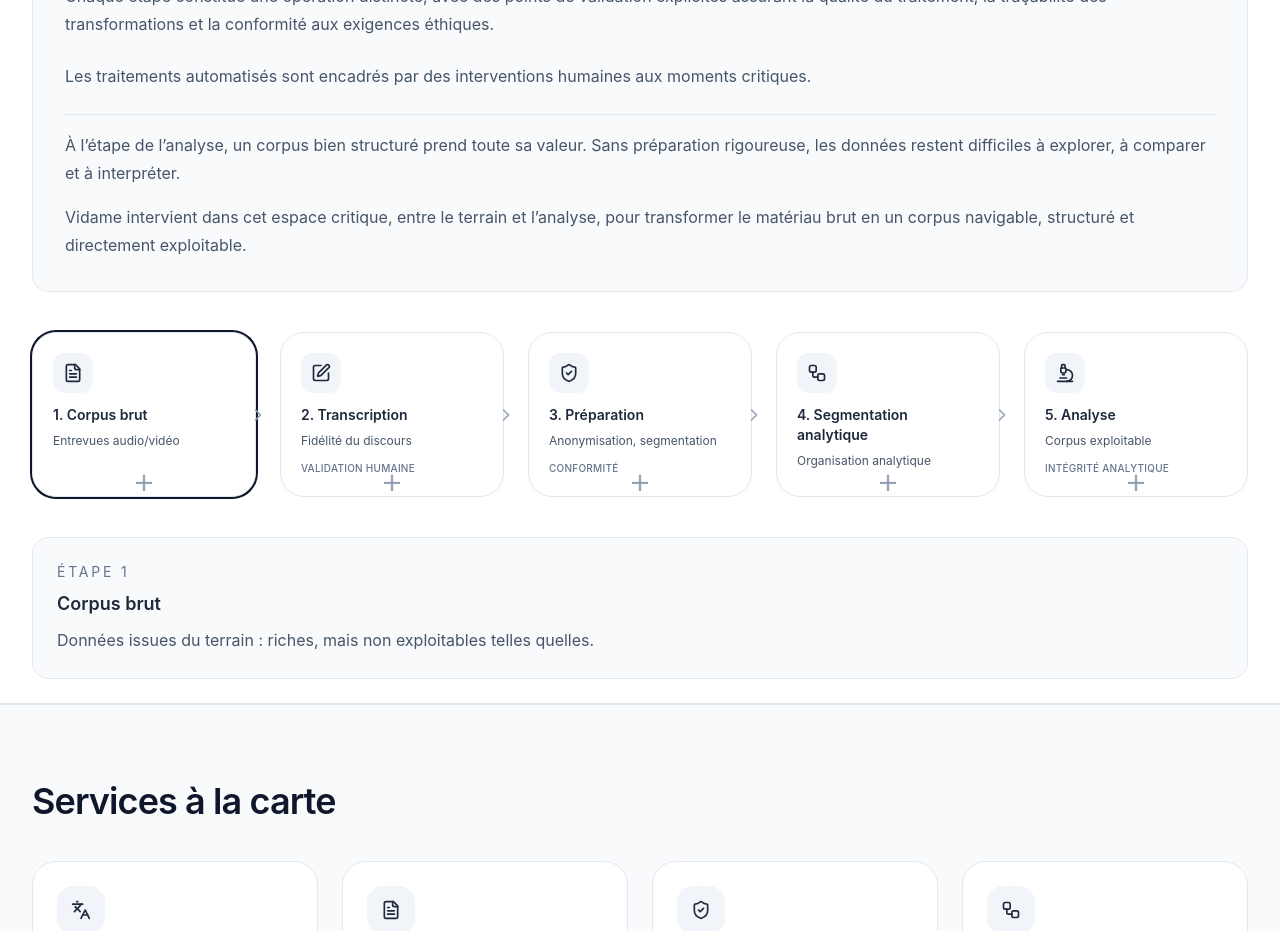
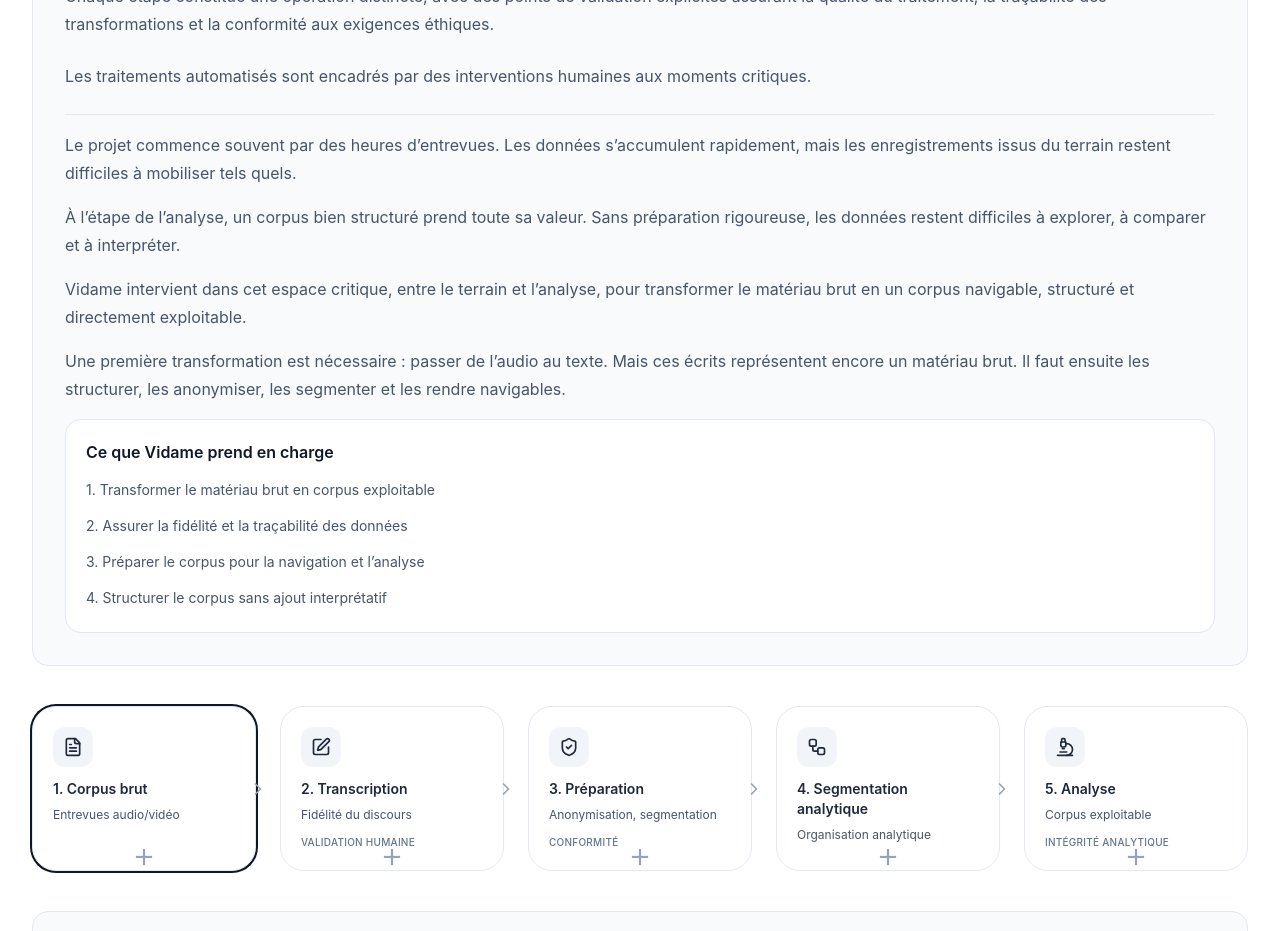
Before and after one commit to momopro21/vidame-recherche, a React (Vite) app: page / in a window 1280 px wide. Shown: the part 2300-3231 px from the top of the page. Built offline with nearby package versions, Linux system fonts and the light colour scheme; the HTML template or start-up script is replaced by a standard one.

Commit message:
Update App.tsx

```diff
--- a/src/App.tsx
+++ b/src/App.tsx
@@ -450,7 +450,9 @@ function Shell({
           </p>
 
           <div className="pt-4 border-t border-slate-200 space-y-4">
-
+            <p className="text-base leading-7 text-slate-600">
+              Le projet commence souvent par des heures d’entrevues. Les données s’accumulent rapidement, mais les enregistrements issus du terrain restent difficiles à mobiliser tels quels.
+            </p>
             <p className="text-base leading-7 text-slate-600">
               À l’étape de l’analyse, un corpus bien structuré prend toute sa valeur. Sans préparation rigoureuse, les données restent difficiles à explorer, à comparer et à interpréter.
             </p>
@@ -458,7 +460,21 @@ function Shell({
             <p className="text-base leading-7 text-slate-600">
               Vidame intervient dans cet espace critique, entre le terrain et l’analyse, pour transformer le matériau brut en un corpus navigable, structuré et directement exploitable.
             </p>
+        <p className="text-base leading-7 text-slate-600">
+          Une première transformation est nécessaire : passer de l’audio au texte. Mais ces écrits représentent encore un matériau brut. Il faut ensuite les structurer, les anonymiser, les segmenter et les rendre navigables.
+        </p>
 
+        <div className="rounded-2xl border border-slate-200 bg-white p-5">
+          <div className="mb-3 font-semibold text-slate-900">
+            Ce que Vidame prend en charge
+          </div>
+          <ol className="space-y-2 text-sm leading-7 text-slate-600">
+            <li>1. Transformer le matériau brut en corpus exploitable</li>
+            <li>2. Assurer la fidélité et la traçabilité des données</li>
+            <li>3. Préparer le corpus pour la navigation et l’analyse</li>
+            <li>4. Structurer le corpus sans ajout interprétatif</li>
+          </ol>
+           </div>
           </div>
         </div>
               {/* VIDAME_REPERE_PIPELINE_DIAGRAM */}
```
